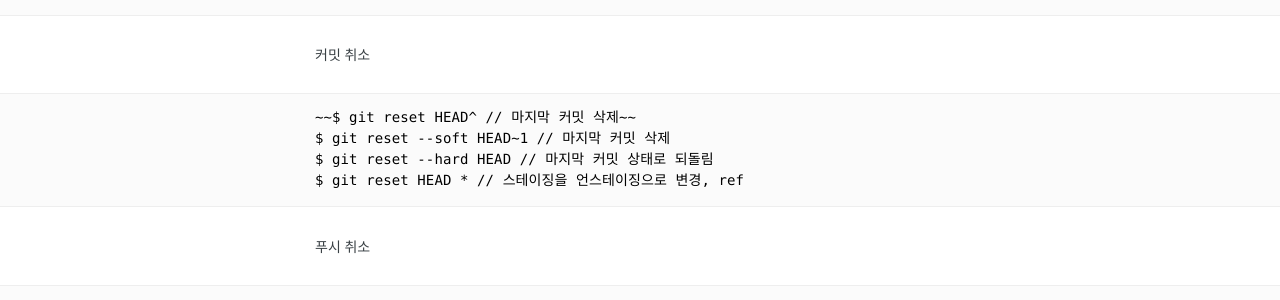
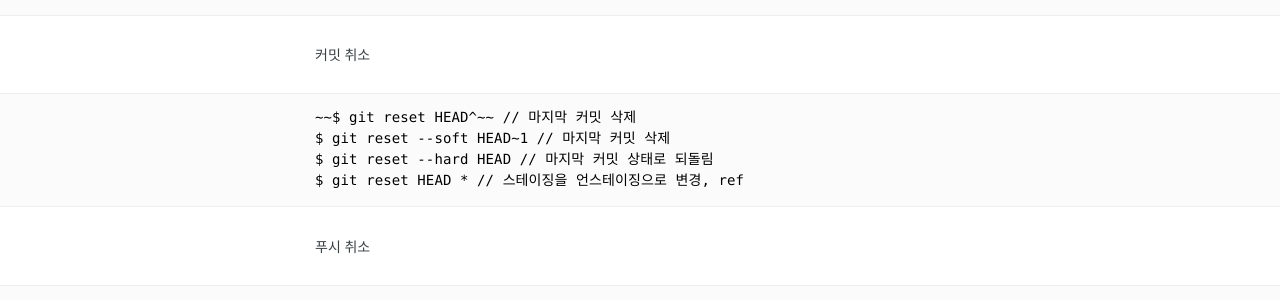
Before and after one commit to eceris/eceris.github.io, a Jekyll site: the page built from _posts/2016-11-23-자주사용하는 git 명령어모음.md, in a window 1280 px wide and 900 px high, scrolled down 2795 px. Shown: the part 150-450 px from the top of the window. Built offline with Jekyll 4.4.1, drawn with Linux system fonts in a browser that asks for light colours; some web fonts are replaced.

````diff
--- a/_posts/2016-11-23-자주사용하는 git 명령어모음.md
+++ b/_posts/2016-11-23-자주사용하는 git 명령어모음.md
@@ -116,7 +116,7 @@ $ git log --pretty=oneline // 각 커밋을 한 줄로 표시
 커밋 취소
 
 ```
-~~$ git reset HEAD^ // 마지막 커밋 삭제~~
+~~$ git reset HEAD^~~ // 마지막 커밋 삭제
 $ git reset --soft HEAD~1 // 마지막 커밋 삭제
 $ git reset --hard HEAD // 마지막 커밋 상태로 되돌림
 $ git reset HEAD * // 스테이징을 언스테이징으로 변경, ref
````
